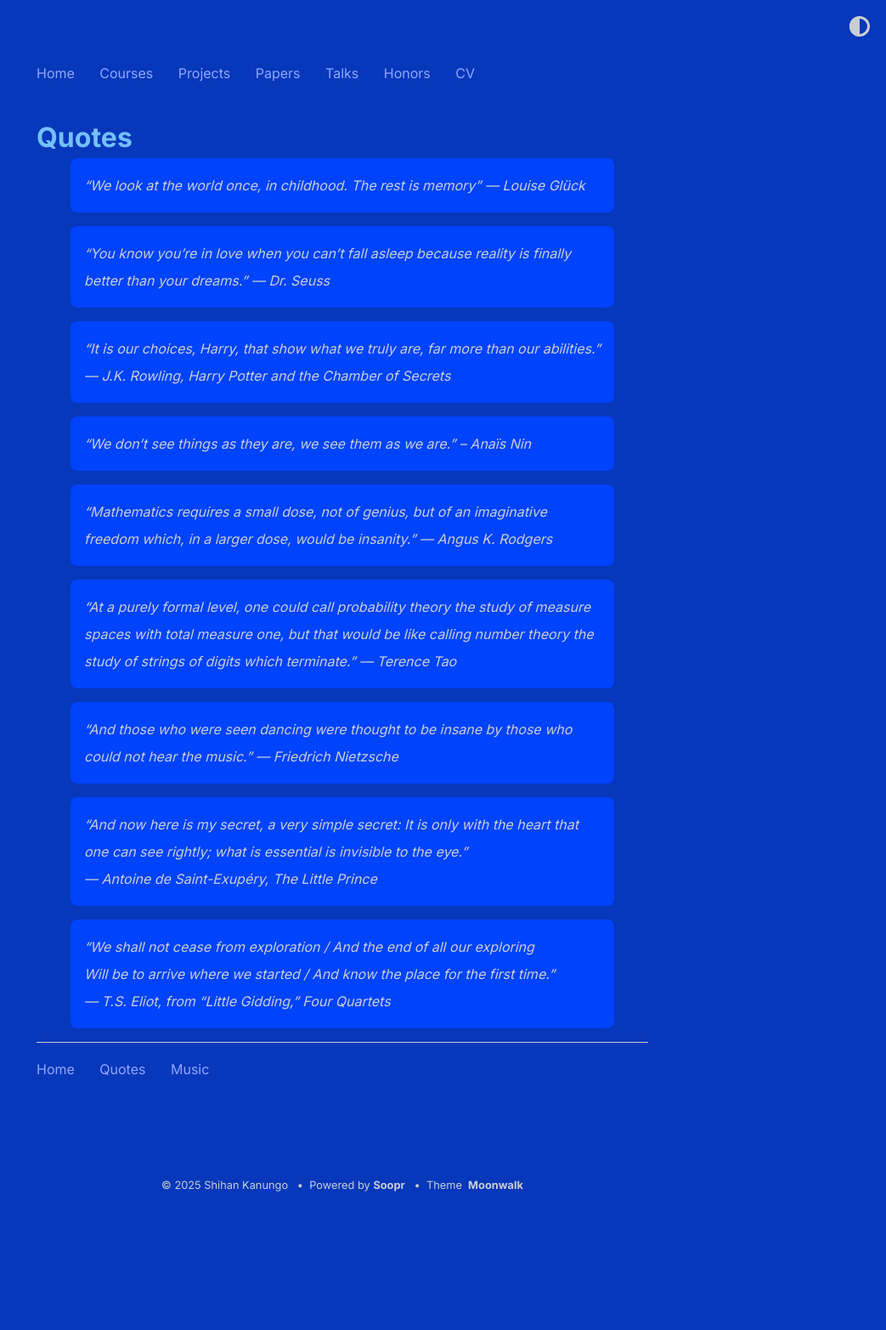
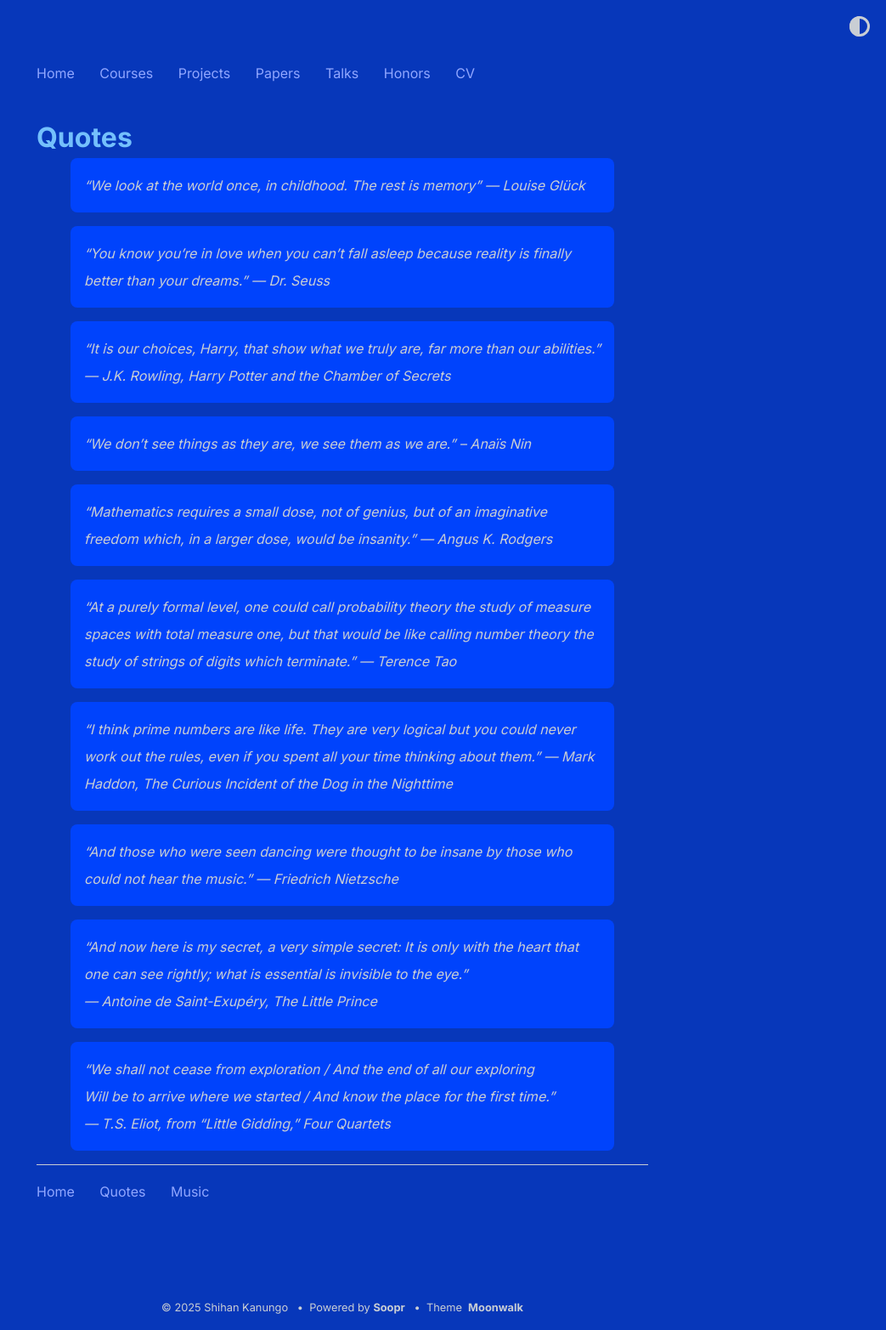
Before and after one commit to shihankanungo/shihankanungo.github.io, a Jekyll site: the page built from quotes.md, in a window 1280 px wide. Shown: the whole page at 85% size, without its empty margins (237-1280 px from the left). Built offline with Jekyll 4.4.1, drawn with Linux system fonts in a browser that asks for light colours; before the commit the page ends 1421 px from its top, so only the background shows below that.

Commit message:
Update quotes.md

```diff
--- a/quotes.md
+++ b/quotes.md
@@ -15,6 +15,8 @@ title: Quotes
 
 > "At a purely formal level, one could call probability theory the study of measure spaces with total measure one, but that would be like calling number theory the study of strings of digits which terminate." --- Terence Tao
 
+> "I think prime numbers are like life. They are very logical but you could never work out the rules, even if you spent all your time thinking about them." --- Mark Haddon, <i>The Curious Incident of the Dog in the Nighttime</i>
+
 > "And those who were seen dancing were thought to be insane by those who could not hear the music." --- Friedrich Nietzsche
 
 > "And now here is my secret, a very simple secret: It is only with the heart that one can see rightly; what is essential is invisible to the eye." <br>
```
